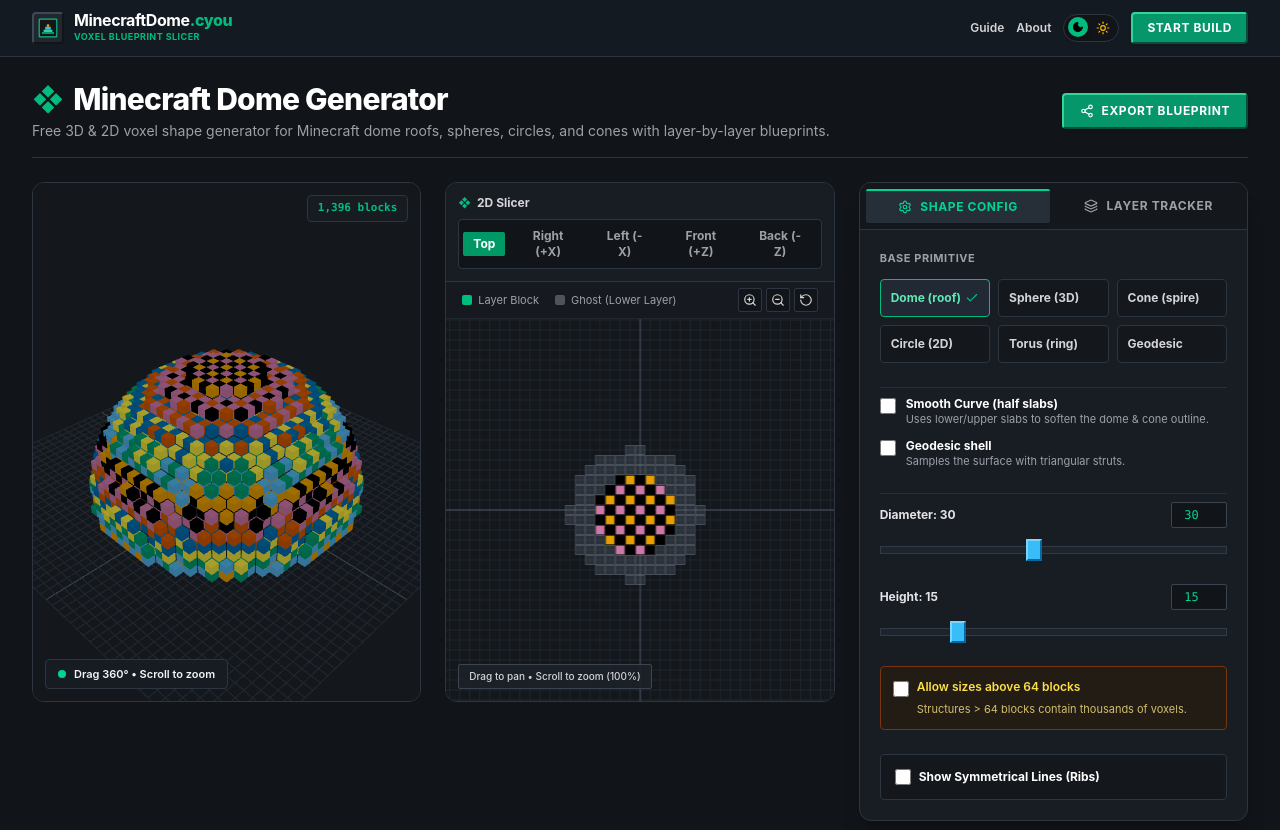
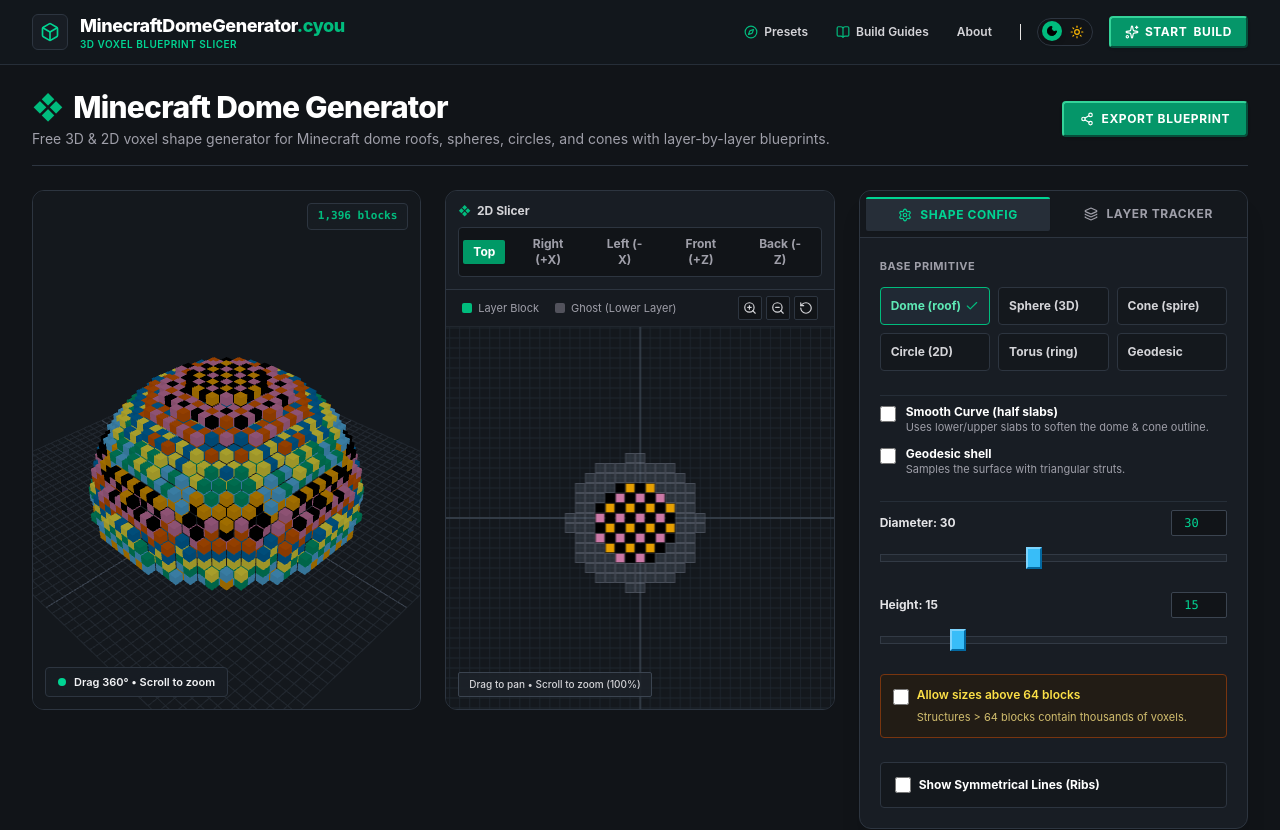
Before and after one commit to AbbasGawali/MinecraftDomeGenerator, a Next.js app: page / in a window 1280 px wide. Shown: the top 830 px of the page. Built offline with nearby package versions, Linux system fonts and the light colour scheme.

Commit message:
feat: polish header branding to MinecraftDomeGenerator.cyou and align navigation layout

```diff
--- a/src/components/Footer.tsx
+++ b/src/components/Footer.tsx
@@ -14,7 +14,7 @@
         isDark ? 'bg-[#0e1013] border-[#21272e]' : 'bg-stone-100 border-stone-200'
       }`}
     >
-      <div className="max-w-7xl mx-auto px-4 sm:px-6 lg:px-8 py-10">
+      <div className="max-w-[1440px] mx-auto px-4 sm:px-6 lg:px-8 py-10">
         <div className="grid grid-cols-1 md:grid-cols-3 gap-8">
           <div className="space-y-2">
             <div className="flex items-center gap-2">
@@ -22,7 +22,7 @@
                 M
               </div>
               <span className={`font-bold text-sm ${isDark ? 'text-white' : 'text-slate-900'}`}>
-                MinecraftDome.cyou
+                MinecraftDomeGenerator<span className="text-emerald-500">.cyou</span>
               </span>
             </div>
             <p className={`text-xs leading-relaxed ${isDark ? 'text-zinc-400' : 'text-slate-600'}`}>
--- a/src/components/Navbar.tsx
+++ b/src/components/Navbar.tsx
@@ -4,6 +4,7 @@
 import Link from 'next/link';
 import { useTheme } from '@/context/ThemeContext';
 import ThemeToggle from '@/components/ThemeToggle';
+import { Box, Sparkles, BookOpen, Compass } from 'lucide-react';
 
 export default function Navbar() {
   const { theme } = useTheme();
@@ -12,65 +13,94 @@
   return (
     <header
       className={`sticky top-0 z-50 backdrop-blur-md border-b transition-colors ${
-        isDark ? 'bg-[#161b22]/95 border-[#2d3540]' : 'bg-white/95 border-stone-200 shadow-2xs'
+        isDark ? 'bg-[#14181d]/95 border-[#262e38]' : 'bg-white/95 border-stone-200 shadow-2xs'
       }`}
     >
-      <div className="max-w-7xl mx-auto px-4 sm:px-6 lg:px-8 h-14 flex items-center justify-between">
-        {/* Logo */}
-        <Link href="/" className="flex items-center gap-2.5 group">
+      <div className="max-w-[1440px] mx-auto px-4 sm:px-6 lg:px-8 h-16 flex items-center justify-between gap-4">
+        {/* Brand Logo & Name */}
+        <Link href="/" className="flex items-center gap-3 group">
           <div
-            className={`w-8 h-8 rounded-sm flex items-center justify-center p-1 border-t-2 border-l-2 border-b-2 border-r-2 transition-colors ${
+            className={`w-9 h-9 rounded-md flex items-center justify-center border transition-all group-hover:scale-105 ${
               isDark
-                ? 'bg-[#21272e] border-t-[#3f4a59] border-l-[#3f4a59] border-b-[#111418] border-r-[#111418]'
-                : 'bg-stone-100 border-t-white border-l-white border-b-stone-400 border-r-stone-400 shadow-2xs'
+                ? 'bg-[#181d24] border-[#2d3540] text-emerald-400 group-hover:border-emerald-500'
+                : 'bg-emerald-50 border-emerald-200 text-emerald-600 group-hover:border-emerald-400 shadow-2xs'
             }`}
           >
-            <svg viewBox="0 0 100 100" fill="none" xmlns="http://www.w3.org/2000/svg" className="w-full h-full">
-              <rect x="6" y="6" width="88" height="88" rx="2" fill={isDark ? '#14171a' : '#0f172a'} stroke="#10b981" strokeWidth="6"/>
-              <rect x="20" y="70" width="60" height="10" fill="#059669"/>
-              <rect x="28" y="58" width="44" height="12" fill="#34d399"/>
-              <rect x="36" y="44" width="28" height="14" fill="#38bdf8"/>
-              <rect x="44" y="32" width="12" height="12" fill="#f59e0b"/>
-            </svg>
+            <Box className="w-5 h-5" />
           </div>
+
           <div className="flex flex-col">
-            <span className={`font-bold leading-none tracking-tight text-base ${isDark ? 'text-white' : 'text-slate-900'}`}>
-              MinecraftDome<span className="text-emerald-500 font-extrabold">.cyou</span>
+            <div className="flex items-center gap-1.5">
+              <span
+                className={`font-extrabold tracking-tight text-base sm:text-lg leading-tight transition-colors ${
+                  isDark ? 'text-white' : 'text-slate-900'
+                }`}
+              >
+                MinecraftDomeGenerator<span className="text-emerald-500">.cyou</span>
               </span>
-            <span className={`text-[9px] font-bold tracking-wider uppercase mt-0.5 ${isDark ? 'text-emerald-500' : 'text-emerald-600'}`}>
-              Voxel Blueprint Slicer
+            </div>
+            <span
+              className={`text-[10px] font-semibold tracking-wider uppercase leading-none mt-0.5 ${
+                isDark ? 'text-emerald-400' : 'text-emerald-700'
+              }`}
+            >
+              3D Voxel Blueprint Slicer
             </span>
           </div>
         </Link>
 
-        {/* Quick Actions & Light/Dark Switch */}
-        <div className="flex items-center gap-3">
+        {/* Navigation & Controls */}
+        <div className="flex items-center gap-2 sm:gap-4">
+          <nav className="hidden md:flex items-center gap-1">
+            <Link
+              href="/#generator"
+              className={`px-3 py-1.5 rounded-sm text-xs font-semibold transition-colors flex items-center gap-1.5 ${
+                isDark
+                  ? 'text-zinc-300 hover:text-white hover:bg-[#1f2630]'
+                  : 'text-slate-600 hover:text-slate-900 hover:bg-stone-100'
+              }`}
+            >
+              <Compass className="w-3.5 h-3.5 text-emerald-500" />
+              Presets
+            </Link>
+
             <Link
               href="/guides/how-to-build-a-dome-in-minecraft"
-            className={`text-xs font-semibold transition ${
-              isDark ? 'text-zinc-300 hover:text-emerald-400' : 'text-slate-600 hover:text-emerald-600'
+              className={`px-3 py-1.5 rounded-sm text-xs font-semibold transition-colors flex items-center gap-1.5 ${
+                isDark
+                  ? 'text-zinc-300 hover:text-white hover:bg-[#1f2630]'
+                  : 'text-slate-600 hover:text-slate-900 hover:bg-stone-100'
               }`}
             >
-            Guide
+              <BookOpen className="w-3.5 h-3.5 text-emerald-500" />
+              Build Guides
             </Link>
+
             <Link
               href="/about"
-            className={`text-xs font-semibold transition ${
-              isDark ? 'text-zinc-300 hover:text-emerald-400' : 'text-slate-600 hover:text-emerald-600'
+              className={`px-3 py-1.5 rounded-sm text-xs font-semibold transition-colors ${
+                isDark
+                  ? 'text-zinc-300 hover:text-white hover:bg-[#1f2630]'
+                  : 'text-slate-600 hover:text-slate-900 hover:bg-stone-100'
               }`}
             >
               About
             </Link>
+          </nav>
 
-          {/* Light / Dark Mode Toggle Switch */}
+          <div className="h-4 w-px bg-stone-200 dark:bg-[#262e38] hidden sm:block" />
+
+          {/* Theme Toggle Button */}
           <ThemeToggle />
 
-          <a
-            href="#generator"
-            className="mc-button-green px-3.5 py-1.5 text-xs font-bold uppercase tracking-wider rounded-sm shadow-sm"
+          {/* Quick Action Button */}
+          <Link
+            href="/#generator"
+            className="mc-button-green px-3.5 py-1.5 text-xs font-bold uppercase tracking-wider rounded-sm shadow-sm flex items-center gap-1.5"
           >
-            Start Build
-          </a>
+            <Sparkles className="w-3.5 h-3.5" />
+            <span className="hidden sm:inline">Start</span> Build
+          </Link>
         </div>
       </div>
     </header>
```
Lines whose indentation alone changed are shown as unchanged.
